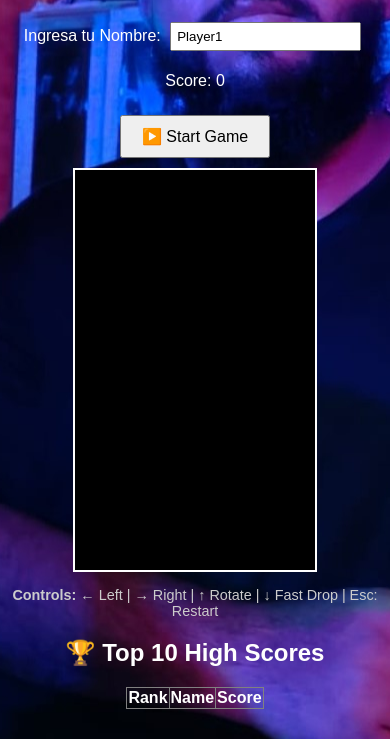
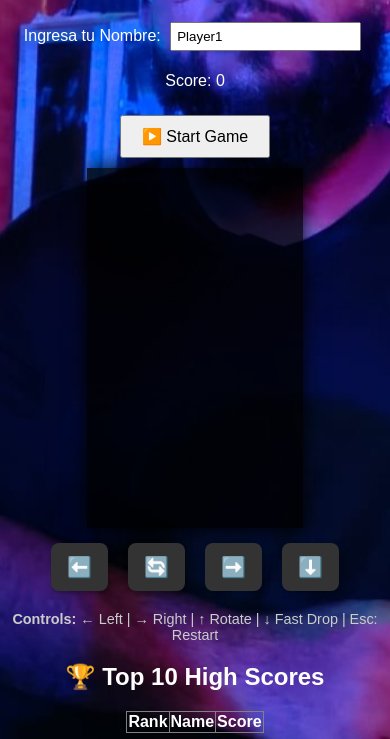
Before and after one commit to arielox5/Frank_Party, a plain HTML site: page index.html in a window 390 px wide. Shown: the part 105-844 px from the top of the page. Drawn offline with Linux system fonts and the light colour scheme; no server answers.

Commit message:
Mobile available

```diff
--- a/index.html
+++ b/index.html
@@ -12,7 +12,10 @@
   background-repeat: repeat;
 background-size: auto;
     }
-    canvas { background: #000; display: block; margin: 0 auto; border: 2px solid #fff; }
+    canvas { display: block;
+  margin: auto;
+  background-color: rgba(0, 0, 0, 0.8);
+  box-shadow: 0 0 20px #000;}
     #info { margin: 20px; }
     #controls { margin-top: 15px; font-size: 0.9em; color: #ccc; }
     input, button { padding: 5px; margin: 5px; }
@@ -21,6 +24,36 @@ background-size: auto;
     font-size: 1rem;
     margin-bottom: 10px;
   }
+  #mobile-controls {
+  margin-top: 10px;
+  display: flex;
+  justify-content: center;
+  gap: 10px;
+  flex-wrap: wrap;
+}
+
+#mobile-controls button {
+  font-size: 24px;
+  padding: 15px 20px;
+  border-radius: 8px;
+  border: none;
+  background-color: #333;
+  color: white;
+  cursor: pointer;
+  box-shadow: 2px 2px 6px #0006;
+  transition: transform 0.1s;
+}
+
+#mobile-controls button:active {
+  transform: scale(0.95);
+}
+@media (max-width: 600px) {
+  #mobile-controls button {
+    font-size: 20px;
+    padding: 12px 16px;
+  }
+}
+
   </style>
 </head>
 <body>
@@ -34,7 +67,14 @@ background-size: auto;
   </div>
 <button id="startButton">▶️ Start Game</button>
 
-  <canvas id="tetris" width="240" height="400"></canvas>
+  <canvas id="tetris"></canvas>
+  <div id="mobile-controls">
+  <button id="btn-left">⬅️</button>
+  <button id="btn-rotate">🔄</button>
+  <button id="btn-right">➡️</button>
+  <button id="btn-down">⬇️</button>
+</div>
+
 
   <div id="controls">
     <p><strong>Controls:</strong> ← Left | → Right | ↑ Rotate | ↓ Fast Drop | Esc: Restart</p>
@@ -66,6 +106,8 @@ background-size: auto;
     appId: "1:665141439463:web:b8b07dbb7ee170650feb42"
   };
 
+
+
     const app = initializeApp(firebaseConfig);
     const db = getFirestore(app);
     const scoresCollection = collection(db, "scores");
@@ -85,6 +127,8 @@ background-size: auto;
     let level = 0;
     let speedIncreaseInterval = 60000; // every 30 seconds
     let lastSpeedIncrease = Date.now();
+
+
 
 
     async function loadTopScores() {
@@ -107,7 +151,14 @@ background-size: auto;
     // 🧩 TETRIS GAME
     const canvas = document.getElementById('tetris');
     const context = canvas.getContext('2d');
+    let scale = 20;
     context.scale(20, 20);
+    resizeCanvas(); // 👈 Call this early
+
+    window.addEventListener('resize', () => {
+  location.reload(); // simplest way to re-scale the canvas on resize
+});
+
 
     function arenaSweep() {
       let rowCount = 1;
@@ -223,6 +274,20 @@ background-size: auto;
       m.forEach(row => row.reverse());
     }
 
+    function resizeCanvas() {
+  // Choose scale based on screen width
+  scale = window.innerWidth < 500 ? 18 : 30;
+
+  // Set canvas size in pixels
+  canvas.width = 12 * scale;
+  canvas.height = 20 * scale;
+
+  // Reset and reapply scale
+  context.setTransform(1, 0, 0, 1, 0, 0); // Reset any existing scale
+  context.scale(scale, scale); // Scale drawing to match unit sizes
+}
+
+
     async function endGame() {
     //   saveScore(document.getElementById('playerName').value, player.score);
     //   alert("Game Over! Your score: " + player.score);
@@ -304,6 +369,44 @@ loadTopScores(); // ⬅️ Add this
   update();
   document.getElementById('startButton').style.display = 'none';
 });
+function mobileInput(action) {
+  switch (action) {
+    case 'left':
+      playerMove(-1);
+      break;
+    case 'right':
+      playerMove(1);
+      break;
+    case 'rotate':
+      playerRotate(1);
+      break;
+    case 'down':
+      playerDrop();
+      break;
+  }
+}
+
+document.addEventListener('DOMContentLoaded', () => {
+  document.getElementById('btn-left').addEventListener('click', () => {
+    playerMove(-1);
+  });
+
+  document.getElementById('btn-right').addEventListener('click', () => {
+    playerMove(1);
+  });
+
+  document.getElementById('btn-rotate').addEventListener('click', () => {
+    playerRotate(1);
+  });
+
+  document.getElementById('btn-down').addEventListener('click', () => {
+    playerDrop();
+  });
+});
+
+
+
   </script>
+
 </body>
 </html>
```
